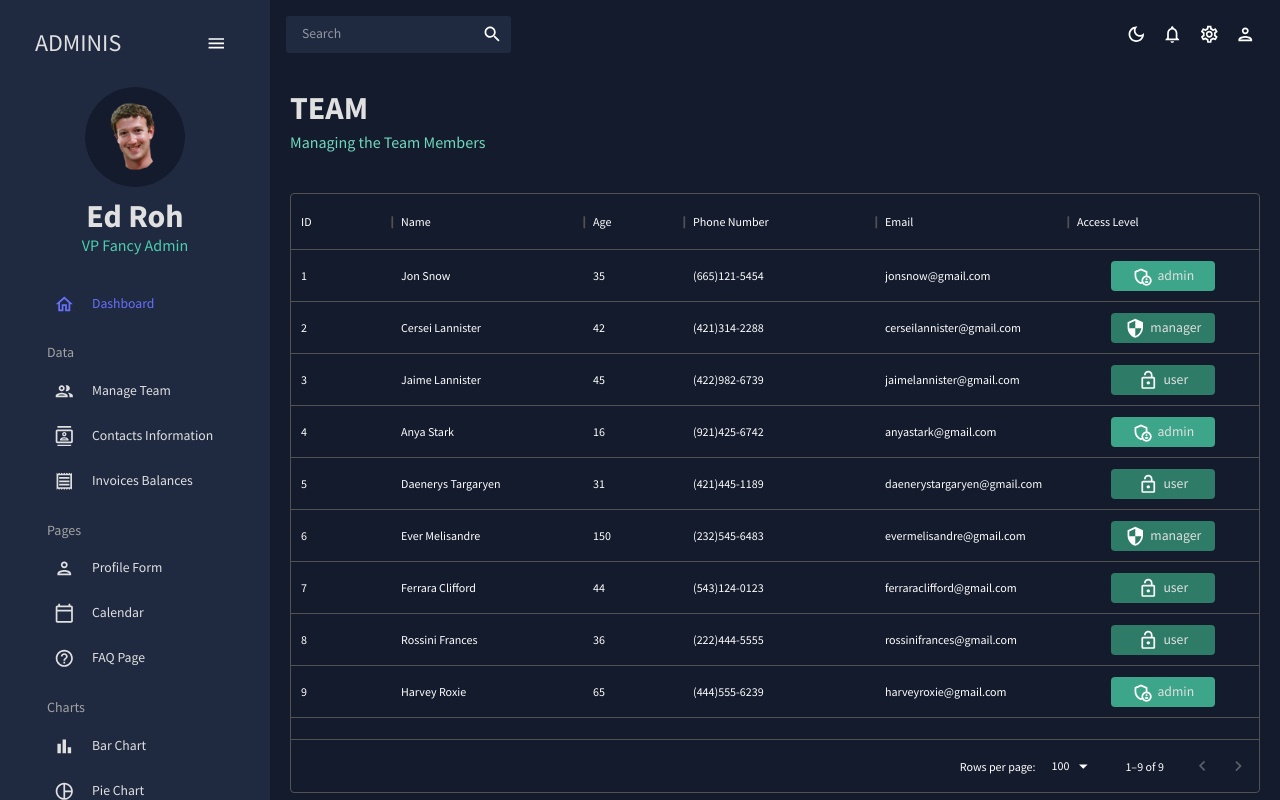
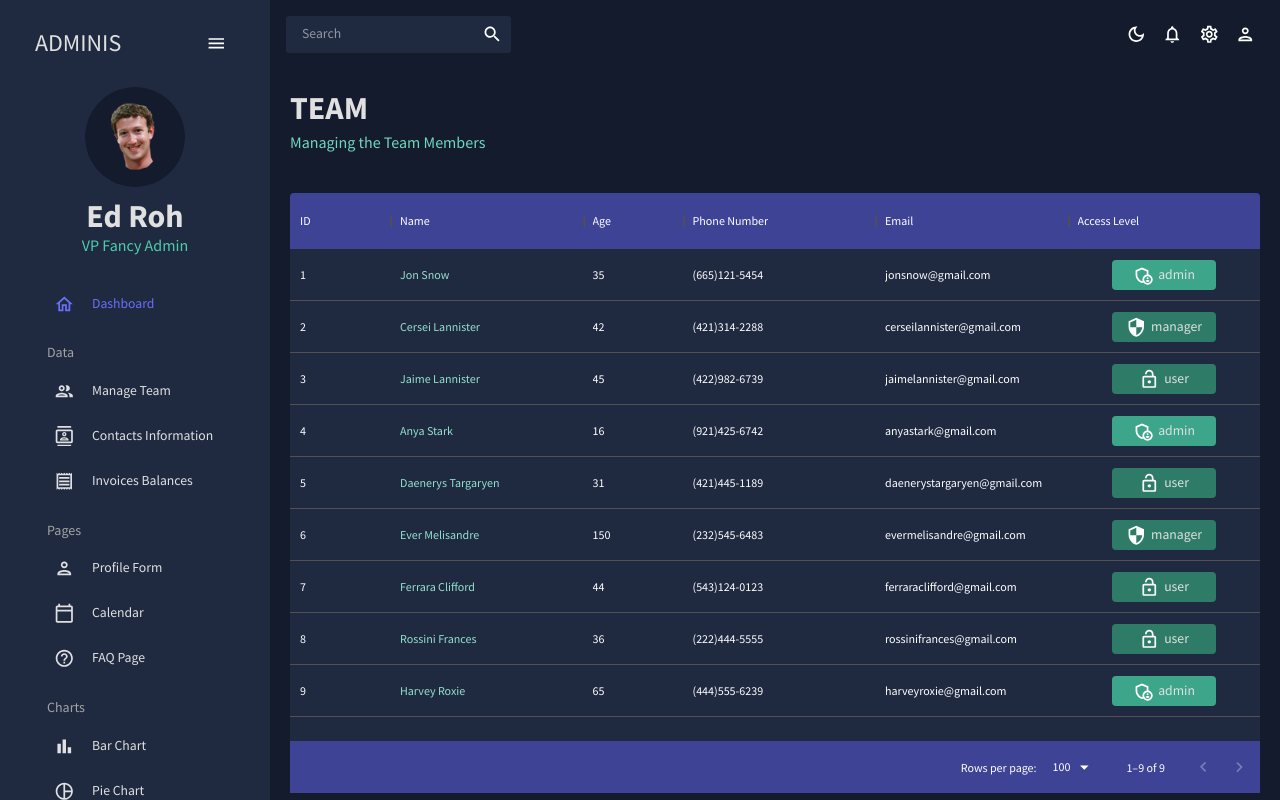
Before and after one commit to seamusapple/react-admin, a React (Create React App) app: page /team in a window 1280 px wide. Built offline with nearby package versions, Linux system fonts and the light colour scheme.

Commit message:
finish team page with team table

```diff
--- a/src/scenes/team/index.jsx
+++ b/src/scenes/team/index.jsx
@@ -70,7 +70,26 @@
   return (
     <Box m="20px">
       <Header title="TEAM" subtitle="Managing the Team Members"></Header>
-      <Box m="40px 0 0 0" height="75vh">
+      <Box
+        m="40px 0 0 0"
+        height="75vh"
+        sx={{
+          "& .MuiDataGrid-root": { border: "none" },
+          "& .MuiDataGrid-cell": { borderBottom: "none" },
+          "& .name-column--cell": { color: colors.greenAccent[300] },
+          "& .MuiDataGrid-columnHeaders": {
+            backgroundColor: colors.blueAccent[700],
+            borderBottom: "none",
+          },
+          "& .MuiDataGrid-virtualScroller": {
+            backgroundColor: colors.primary[400],
+          },
+          "& .MuiDataGrid-footerContainer": {
+            borderTop: "none",
+            backgroundColor: colors.blueAccent[700],
+          },
+        }}
+      >
         <DataGrid rows={mockDataTeam} columns={columns}></DataGrid>
       </Box>
     </Box>
```
